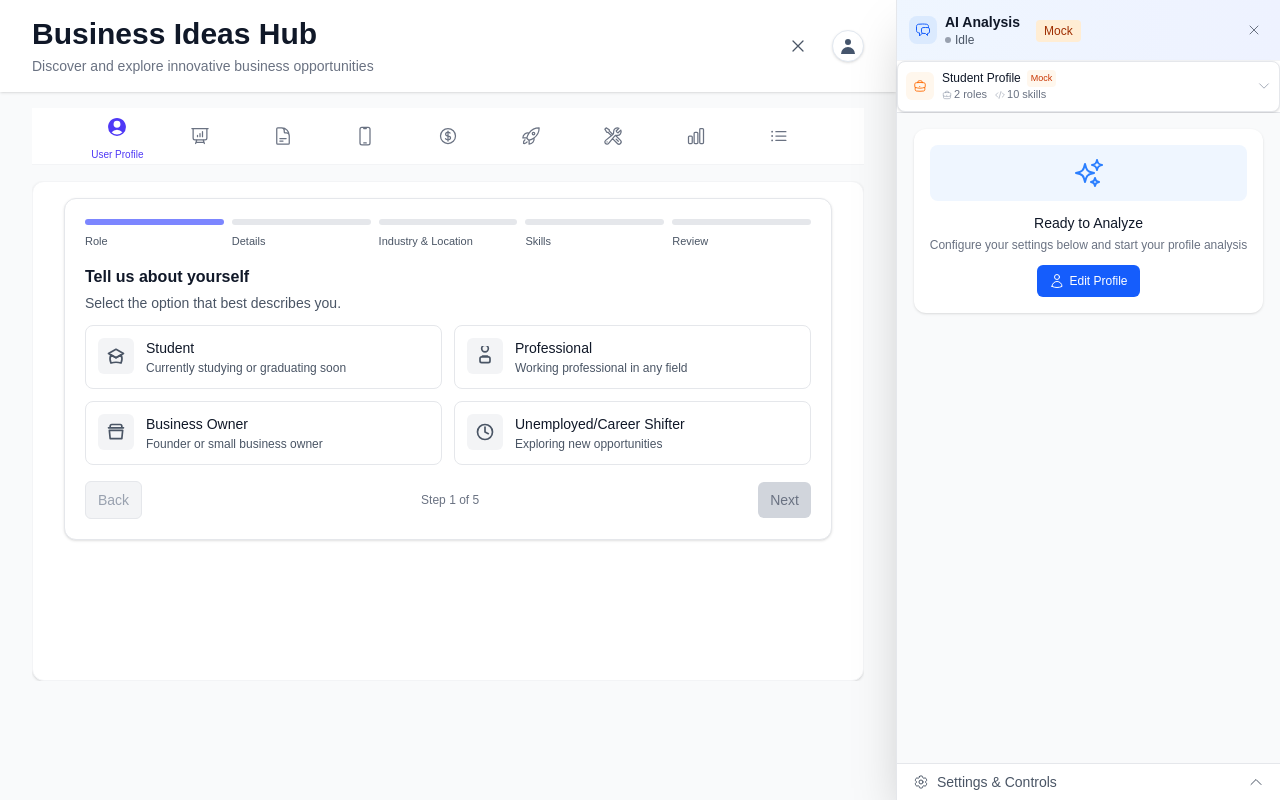
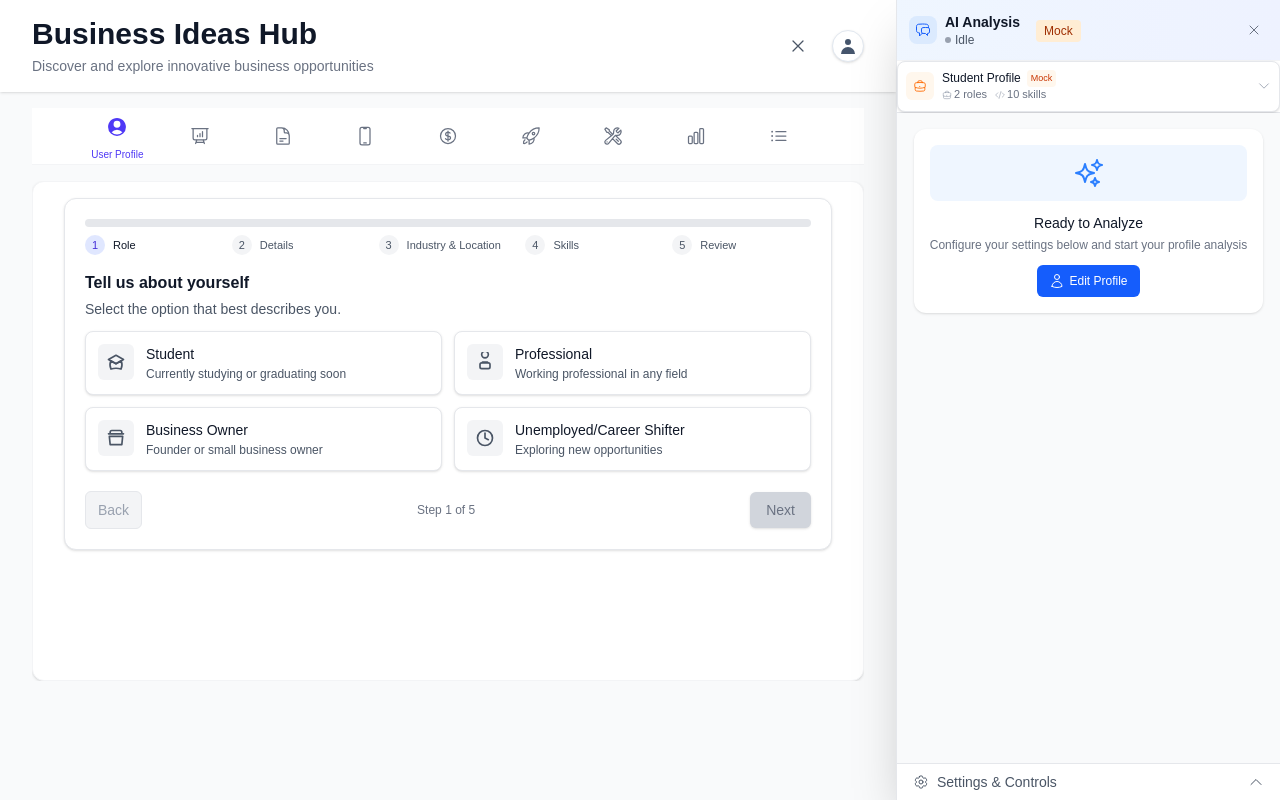
Before and after one commit to Privasim/backup, a Next.js app: page /businessidea in a window 1280 px wide. Both pictures are taken after a click on the button "User Profile". Built offline with nearby package versions, Linux system fonts and the light colour scheme.

Commit message:
design enhancement

```diff
--- a/src/app/businessidea/tabs/user-profile/components/PillMultiSelect.tsx
+++ b/src/app/businessidea/tabs/user-profile/components/PillMultiSelect.tsx
@@ -23,7 +23,7 @@ export default function PillMultiSelect({ label, options, value, onChange, maxSe
 
   return (
     <div>
-      {label && <div className="mb-1 text-xs text-gray-600">{label}</div>}
+      {label && <div className="mb-1 text-[11px] uppercase tracking-wide text-gray-500">{label}</div>}
       <div className="flex flex-wrap gap-2">
         {options.map((opt) => {
           const selected = value.includes(opt);
@@ -32,7 +32,7 @@ export default function PillMultiSelect({ label, options, value, onChange, maxSe
               key={opt}
               type="button"
               onClick={() => toggle(opt)}
-              className={`px-3 py-1.5 rounded-full text-sm border transition-colors ${
+              className={`px-3 py-1.5 rounded-full text-sm border transition-all focus:outline-none focus-visible:ring-2 focus-visible:ring-indigo-500 active:scale-[0.98] ${
                 selected ? 'bg-indigo-50 text-indigo-700 border-indigo-200' : 'bg-white text-gray-700 border-gray-200 hover:bg-gray-50'
               }`}
               aria-pressed={selected}
--- a/src/app/businessidea/tabs/user-profile/components/StepFooter.tsx
+++ b/src/app/businessidea/tabs/user-profile/components/StepFooter.tsx
@@ -13,14 +13,17 @@ type Props = {
 
 export default function StepFooter({ onBack, onNext, canBack, canNext, currentStep, totalSteps = 5 }: Props) {
   return (
-    <div className="mt-4 flex items-center justify-between gap-3">
+    <div className="mt-5 flex items-center justify-between gap-3">
       <button
         type="button"
         onClick={onBack}
         disabled={!canBack}
-        className={`px-3 py-2 rounded-md text-sm border transition-colors ${
-          canBack ? 'bg-white text-gray-700 border-gray-200 hover:bg-gray-50' : 'bg-gray-100 text-gray-400 border-gray-200 cursor-not-allowed'
+        className={`px-3 py-2 rounded-md text-sm border transition-all focus:outline-none focus-visible:ring-2 focus-visible:ring-indigo-500 ${
+          canBack
+            ? 'bg-white text-gray-700 border-gray-200 hover:bg-gray-50 active:scale-[0.98]'
+            : 'bg-gray-100 text-gray-400 border-gray-200 cursor-not-allowed'
         }`}
+        aria-disabled={!canBack}
       >
         Back
       </button>
@@ -29,10 +32,13 @@ export default function StepFooter({ onBack, onNext, canBack, canNext, currentSt
         type="button"
         onClick={onNext}
         disabled={!canNext}
-        className={`px-3 py-2 rounded-md text-sm transition-colors ${
-          canNext ? 'text-white bg-gradient-to-r from-indigo-600 to-purple-600 hover:from-indigo-500 hover:to-purple-500' : 'bg-gray-300 text-gray-500 cursor-not-allowed'
+        className={`px-4 py-2 rounded-md text-sm transition-all shadow-sm focus:outline-none focus-visible:ring-2 focus-visible:ring-indigo-500 ${
+          canNext
+            ? 'text-white bg-gradient-to-r from-indigo-600 to-purple-600 hover:from-indigo-500 hover:to-purple-500 active:scale-[0.98]'
+            : 'bg-gray-300 text-gray-500 cursor-not-allowed'
         }`}
         title={canNext ? '' : 'Please complete required selections to proceed'}
+        aria-disabled={!canNext}
       >
         Next
       </button>
--- a/src/app/businessidea/tabs/user-profile/components/StepIndicator.tsx
+++ b/src/app/businessidea/tabs/user-profile/components/StepIndicator.tsx
@@ -1,6 +1,6 @@
 "use client";
 
-import React from "react";
+import React, { useMemo } from "react";
 
 type Props = {
   currentStep: number;
@@ -18,20 +18,33 @@ const DEFAULT_LABELS = [
 ];
 
 export default function StepIndicator({ currentStep, totalSteps = 5, labels = DEFAULT_LABELS, className = "" }: Props) {
+  const percent = useMemo(() => Math.min(100, Math.max(0, ((currentStep - 1) / (totalSteps - 1)) * 100)), [currentStep, totalSteps]);
   return (
-    <div className={`w-full ${className}`} aria-label="Progress" aria-valuemin={1} aria-valuemax={totalSteps} aria-valuenow={currentStep}>
-      <div className="flex items-center gap-2">
+    <div className={`w-full ${className}`} role="progressbar" aria-label="Form progress" aria-valuemin={0} aria-valuemax={100} aria-valuenow={Math.round(percent)}>
+      {/* Progress track */}
+      <div className="relative h-2 rounded-full bg-gray-200 overflow-hidden">
+        <div
+          className="absolute inset-y-0 left-0 rounded-full bg-gradient-to-r from-indigo-500 to-purple-600 transition-all duration-500"
+          style={{ width: `${percent}%` }}
+        />
+      </div>
+      {/* Labels with numbered badges */}
+      <div className="mt-2 grid gap-2" style={{ gridTemplateColumns: `repeat(${totalSteps}, minmax(0,1fr))` }}>
         {Array.from({ length: totalSteps }).map((_, i) => {
           const step = i + 1;
           const isActive = step === currentStep;
           const isDone = step < currentStep;
           return (
-            <div key={step} className="flex-1">
-              <div className={`h-1.5 rounded-full transition-colors duration-300 ${
-                isDone ? 'bg-gradient-to-r from-indigo-500 to-purple-500' : isActive ? 'bg-indigo-400' : 'bg-gray-200'
-              }`} />
-              <div className="mt-2 text-[11px] leading-4 text-gray-600 truncate" aria-hidden>
-                {labels[i] || `Step ${step}`}
+            <div key={step} className="min-w-0">
+              <div className="flex items-center gap-2 min-w-0">
+                <span
+                  className={`inline-flex h-5 w-5 shrink-0 items-center justify-center rounded-full text-[11px] font-medium transition-colors ${
+                    isDone ? 'bg-indigo-600 text-white' : isActive ? 'bg-indigo-100 text-indigo-700' : 'bg-gray-100 text-gray-600'
+                  }`}
+                >
+                  {step}
+                </span>
+                <span className={`truncate text-[11px] leading-4 ${isActive ? 'text-gray-900' : 'text-gray-600'}`}>{labels[i] || `Step ${step}`}</span>
               </div>
             </div>
           );
--- a/src/app/businessidea/tabs/user-profile/steps/ReviewStep.tsx
+++ b/src/app/businessidea/tabs/user-profile/steps/ReviewStep.tsx
@@ -22,14 +22,14 @@ export default function ReviewStep({ data }: Props) {
 
   return (
     <div className="space-y-4">
-      <div className="p-3 rounded-lg border border-gray-200">
-        <div className="text-sm font-semibold text-gray-900 mb-2">Profile</div>
+      <div className="p-3 rounded-lg border border-gray-200 bg-white shadow-sm">
+        <div className="text-[11px] uppercase tracking-wide text-gray-500 mb-2">Profile</div>
         <SummaryRow label="Role" value={role} />
       </div>
 
       {rd?.role === Role.Student && (
-        <div className="p-3 rounded-lg border border-gray-200">
-          <div className="text-sm font-semibold text-gray-900 mb-2">Student</div>
+        <div className="p-3 rounded-lg border border-gray-200 bg-white shadow-sm">
+          <div className="text-[11px] uppercase tracking-wide text-gray-500 mb-2">Student</div>
           <SummaryRow label="Education Level" value={rd.student?.educationLevel} />
           <SummaryRow label="Field of Study" value={rd.student?.fieldOfStudy} />
           <SummaryRow label="Graduation Year" value={rd.student?.graduationYear} />
@@ -38,8 +38,8 @@ export default function ReviewStep({ data }: Props) {
       )}
 
       {rd?.role === Role.Professional && (
-        <div className="p-3 rounded-lg border border-gray-200">
-          <div className="text-sm font-semibold text-gray-900 mb-2">Professional</div>
+        <div className="p-3 rounded-lg border border-gray-200 bg-white shadow-sm">
+          <div className="text-[11px] uppercase tracking-wide text-gray-500 mb-2">Professional</div>
           <SummaryRow label="Experience" value={rd.professional?.yearsExperience} />
           <SummaryRow label="Function" value={rd.professional?.jobFunction} />
           <SummaryRow label="Seniority" value={rd.professional?.seniority} />
@@ -47,8 +47,8 @@ export default function ReviewStep({ data }: Props) {
       )}
 
       {rd?.role === Role.BusinessOwner && (
-        <div className="p-3 rounded-lg border border-gray-200">
-          <div className="text-sm font-semibold text-gray-900 mb-2">Business Owner</div>
+        <div className="p-3 rounded-lg border border-gray-200 bg-white shadow-sm">
+          <div className="text-[11px] uppercase tracking-wide text-gray-500 mb-2">Business Owner</div>
           <SummaryRow label="Company Size" value={rd.business?.companySize} />
           <SummaryRow label="Sector" value={rd.business?.sector} />
           <SummaryRow label="Stage" value={rd.business?.stage} />
@@ -57,8 +57,8 @@ export default function ReviewStep({ data }: Props) {
       )}
 
       {rd?.role === Role.CareerShifter && (
-        <div className="p-3 rounded-lg border border-gray-200">
-          <div className="text-sm font-semibold text-gray-900 mb-2">Unemployed/Career Shifter</div>
+        <div className="p-3 rounded-lg border border-gray-200 bg-white shadow-sm">
+          <div className="text-[11px] uppercase tracking-wide text-gray-500 mb-2">Unemployed/Career Shifter</div>
           <SummaryRow label="Previous Field" value={rd.shifter?.previousField} />
           <SummaryRow label="Desired Field" value={rd.shifter?.desiredField} />
           <SummaryRow label="Timeline" value={rd.shifter?.timeline} />
@@ -66,26 +66,42 @@ export default function ReviewStep({ data }: Props) {
         </div>
       )}
 
-      <div className="p-3 rounded-lg border border-gray-200">
-        <div className="text-sm font-semibold text-gray-900 mb-2">Preferences</div>
+      <div className="p-3 rounded-lg border border-gray-200 bg-white shadow-sm">
+        <div className="text-[11px] uppercase tracking-wide text-gray-500 mb-2">Preferences</div>
         <SummaryRow label="Industry" value={data.industry} />
         <SummaryRow label="Location" value={data.location} />
         <SummaryRow label="Work Preference" value={data.workPreference} />
       </div>
 
-      <div className="p-3 rounded-lg border border-gray-200">
-        <div className="text-sm font-semibold text-gray-900 mb-2">Skills</div>
+      <div className="p-3 rounded-lg border border-gray-200 bg-white shadow-sm">
+        <div className="text-[11px] uppercase tracking-wide text-gray-500 mb-2">Skills</div>
         <div className="flex flex-wrap gap-2">
           {(data.skills || []).length === 0 && <span className="text-sm text-gray-500">No skills selected</span>}
           {(data.skills || []).map((s) => (
-            <span key={s} className="px-2.5 py-1 rounded-full text-xs bg-gray-100 text-gray-800 border border-gray-200">{s}</span>
+            <span key={s} className="px-2.5 py-1 rounded-full text-xs bg-white text-gray-800 border border-gray-200 shadow-sm">{s}</span>
           ))}
         </div>
       </div>
 
       <div className="flex items-center gap-3">
-        <button type="button" disabled className="px-3 py-2 rounded-md text-sm bg-gray-300 text-gray-600 cursor-not-allowed" title="UI placeholder — backend not implemented yet">Save Profile</button>
-        <button type="button" disabled className="px-3 py-2 rounded-md text-sm bg-gray-300 text-gray-600 cursor-not-allowed" title="UI placeholder — backend not implemented yet">Continue</button>
+        <button
+          type="button"
+          disabled
+          className="px-3 py-2 rounded-md text-sm bg-gray-300 text-gray-600 cursor-not-allowed"
+          title="UI placeholder — backend not implemented yet"
+          aria-disabled
+        >
+          Save Profile
+        </button>
+        <button
+          type="button"
+          disabled
+          className="px-3 py-2 rounded-md text-sm bg-gray-300 text-gray-600 cursor-not-allowed"
+          title="UI placeholder — backend not implemented yet"
+          aria-disabled
+        >
+          Continue
+        </button>
       </div>
       <p className="text-xs text-gray-500">This is a UI-only placeholder. Backend integration will be added later.</p>
     </div>
--- a/src/app/businessidea/tabs/user-profile/steps/RoleStep.tsx
+++ b/src/app/businessidea/tabs/user-profile/steps/RoleStep.tsx
@@ -28,7 +28,7 @@ export default function RoleStep({ role, onSelect }: Props) {
     <div>
       <h3 className="text-base font-semibold text-gray-900">Tell us about yourself</h3>
       <p className="mt-1 text-sm text-gray-600">Select the option that best describes you.</p>
-      <div className="mt-3 grid grid-cols-1 sm:grid-cols-2 gap-3">
+      <div className="mt-3 grid grid-cols-1 sm:grid-cols-2 gap-3" role="radiogroup" aria-label="Select Role">
         {CARDS.map((c) => {
           const selected = role === c.role;
           return (
@@ -36,7 +36,7 @@ export default function RoleStep({ role, onSelect }: Props) {
               key={c.title}
               type="button"
               onClick={() => onSelect(c.role)}
-              className={`text-left p-3 rounded-lg border transition-all ${
+              className={`text-left p-3 rounded-lg border transition-all shadow-sm focus:outline-none focus-visible:ring-2 focus-visible:ring-indigo-500 active:scale-[0.99] ${
                 selected ? 'border-indigo-400 bg-indigo-50' : 'border-gray-200 bg-white hover:bg-gray-50'
               }`}
               role="radio"
```
Also changed, not shown: src/app/businessidea/tabs/user-profile/components/CompactSelect.tsx (+10 -2 lines), src/app/businessidea/tabs/user-profile/components/SegmentedControl.tsx (+6 -5 lines).
